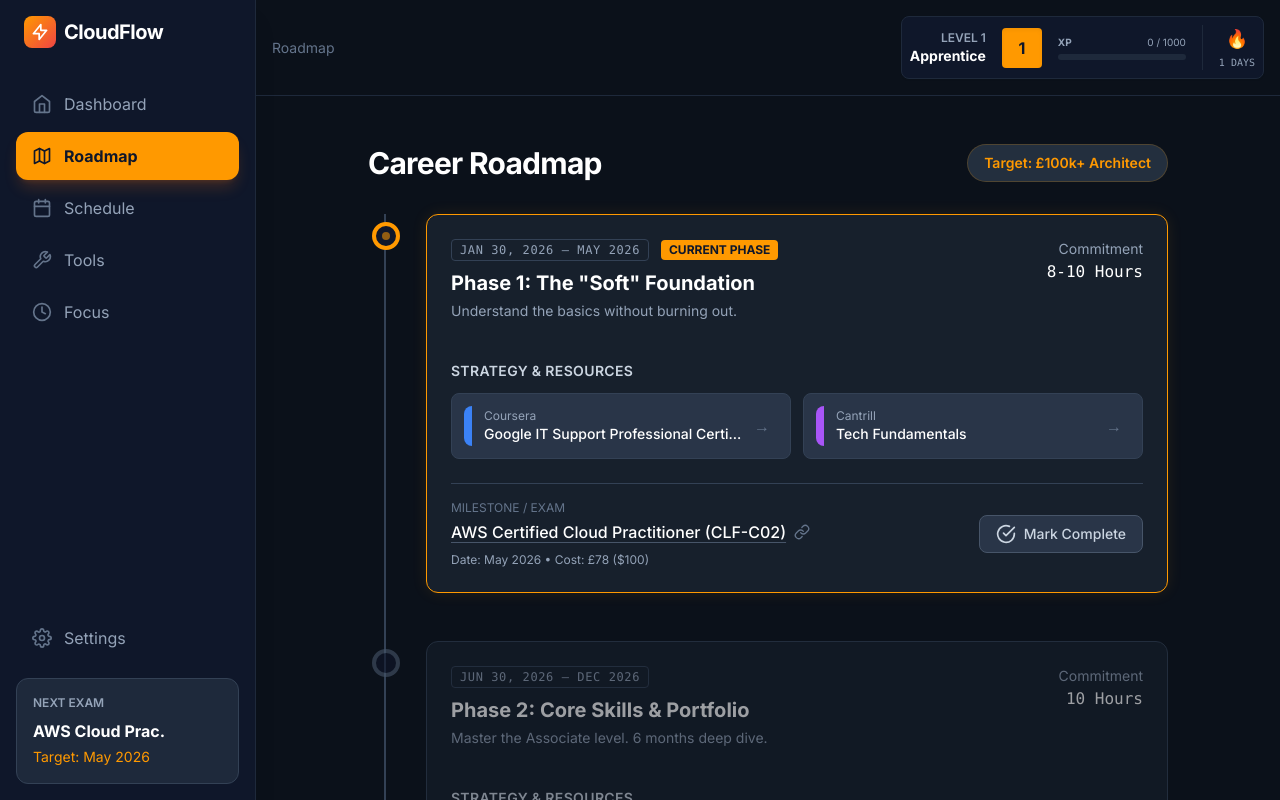
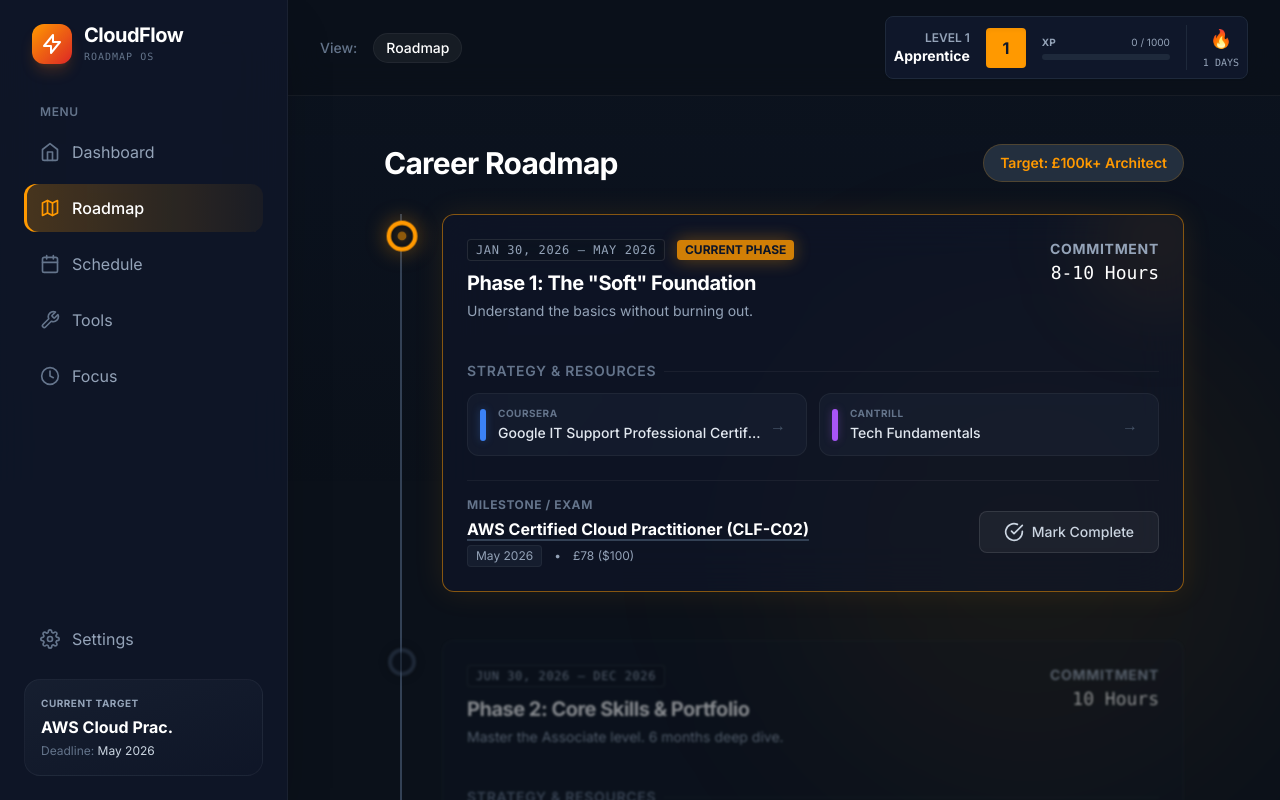
Before and after one commit to mizzymy/cloud-roadmap, a React (Vite) app: page / in a window 1280 px wide. Both pictures are taken after a click on the button "Roadmap". Built offline with nearby package versions, Linux system fonts and the light colour scheme.

Commit message:
UI Overhaul: Implemented glassmorphism, dynamic animations, and Rewards Dashboard

```diff
--- a/App.tsx
+++ b/App.tsx
@@ -264,53 +264,59 @@ const App: React.FC = () => {
   const NavItem = ({ view, icon: Icon, label }: { view: View, icon: any, label: string }) => (
     <button
       onClick={() => setCurrentView(view)}
-      className={`flex items-center gap-3 px-4 py-3 w-full rounded-xl transition-all duration-200 mb-1 group
+      className={`relative flex items-center gap-3 px-4 py-3 w-full rounded-xl transition-all duration-300 mb-1 group overflow-hidden
         ${currentView === view
-          ? 'bg-aws-orange text-slate-900 font-bold shadow-lg shadow-orange-500/20'
-          : 'text-slate-400 hover:bg-slate-800 hover:text-white'}`}
+          ? 'bg-gradient-to-r from-aws-orange/20 to-transparent text-white font-medium shadow-[inset_3px_0_0_0_#FF9900]'
+          : 'text-slate-400 hover:bg-white/5 hover:text-white hover:shadow-[inset_3px_0_0_0_rgba(255,255,255,0.2)]'}`}
     >
-      <Icon className={`w-5 h-5 ${currentView === view ? 'text-slate-900' : 'text-slate-500 group-hover:text-white'}`} />
-      <span>{label}</span>
+      <Icon className={`w-5 h-5 relative z-10 transition-transform duration-300 group-hover:scale-110 ${currentView === view ? 'text-aws-orange drop-shadow-sm' : 'text-slate-500 group-hover:text-white'}`} />
+      <span className="relative z-10">{label}</span>
+      {currentView === view && <div className="absolute inset-0 bg-aws-orange/5 animate-pulse"></div>}
     </button>
   );
 
   const MobileNav = ({ currentView, onChange }: { currentView: View, onChange: (v: View) => void }) => (
-    <div className="md:hidden fixed bottom-0 left-0 right-0 bg-slate-900 border-t border-slate-800 flex justify-around p-2 pb-safe z-50 shadow-2xl">
-      <button onClick={() => onChange('DASHBOARD')} className={`flex flex-col items-center p-2 rounded-lg transition-colors ${currentView === 'DASHBOARD' ? 'text-aws-orange bg-slate-800/50' : 'text-slate-400'}`}>
+    <div className="md:hidden fixed bottom-4 left-4 right-4 bg-slate-900/90 backdrop-blur-xl border border-white/10 rounded-2xl flex justify-around p-2 z-50 shadow-2xl safe-pb">
+      <button onClick={() => onChange('DASHBOARD')} className={`flex flex-col items-center p-2 rounded-xl transition-all ${currentView === 'DASHBOARD' ? 'text-aws-orange bg-white/5' : 'text-slate-400 hover:text-white'}`}>
         <HomeIcon className="w-5 h-5" />
-        <span className="text-[10px] mt-1 font-medium">Home</span>
       </button>
-      <button onClick={() => onChange('ROADMAP')} className={`flex flex-col items-center p-2 rounded-lg transition-colors ${currentView === 'ROADMAP' ? 'text-aws-orange bg-slate-800/50' : 'text-slate-400'}`}>
+      <button onClick={() => onChange('ROADMAP')} className={`flex flex-col items-center p-2 rounded-xl transition-all ${currentView === 'ROADMAP' ? 'text-aws-orange bg-white/5' : 'text-slate-400 hover:text-white'}`}>
         <MapIcon className="w-5 h-5" />
-        <span className="text-[10px] mt-1 font-medium">Roadmap</span>
       </button>
-      <button onClick={() => onChange('FOCUS')} className={`flex flex-col items-center p-2 rounded-lg transition-colors ${currentView === 'FOCUS' ? 'text-aws-orange bg-slate-800/50' : 'text-slate-400'}`}>
+      <button onClick={() => onChange('FOCUS')} className={`flex flex-col items-center p-2 rounded-xl transition-all ${currentView === 'FOCUS' ? 'text-aws-orange bg-white/5' : 'text-slate-400 hover:text-white'}`}>
         <ClockIcon className="w-5 h-5" />
-        <span className="text-[10px] mt-1 font-medium">Focus</span>
       </button>
-      <button onClick={() => onChange('TOOLS')} className={`flex flex-col items-center p-2 rounded-lg transition-colors ${currentView === 'TOOLS' ? 'text-aws-orange bg-slate-800/50' : 'text-slate-400'}`}>
+      <button onClick={() => onChange('TOOLS')} className={`flex flex-col items-center p-2 rounded-xl transition-all ${currentView === 'TOOLS' ? 'text-aws-orange bg-white/5' : 'text-slate-400 hover:text-white'}`}>
         <ToolIcon className="w-5 h-5" />
-        <span className="text-[10px] mt-1 font-medium">Tools</span>
       </button>
-      <button onClick={() => onChange('SETTINGS')} className={`flex flex-col items-center p-2 rounded-lg transition-colors ${currentView === 'SETTINGS' ? 'text-aws-orange bg-slate-800/50' : 'text-slate-400'}`}>
+      <button onClick={() => onChange('SETTINGS')} className={`flex flex-col items-center p-2 rounded-xl transition-all ${currentView === 'SETTINGS' ? 'text-aws-orange bg-white/5' : 'text-slate-400 hover:text-white'}`}>
         <SettingsIcon className="w-5 h-5" />
-        <span className="text-[10px] mt-1 font-medium">Settings</span>
       </button>
     </div>
   );
 
   return (
-    <div className="min-h-screen bg-slate-950 text-slate-200 flex overflow-hidden">
+    <div className="min-h-screen bg-slate-950 text-slate-200 flex overflow-hidden selection:bg-aws-orange/30">
+      {/* Background Ambience */}
+      <div className="fixed inset-0 pointer-events-none z-0">
+        <div className="absolute top-0 left-0 w-full h-[500px] bg-gradient-to-b from-blue-900/10 to-transparent opacity-50"></div>
+        <div className="absolute bottom-0 right-0 w-[500px] h-[500px] bg-aws-orange/5 rounded-full blur-[100px]"></div>
+      </div>
+
       {/* Sidebar (Desktop) */}
-      <aside className="w-64 bg-slate-900 border-r border-slate-800 p-4 flex flex-col hidden md:flex z-20 shadow-xl">
-        <div className="mb-8 px-2 flex items-center gap-2">
-          <div className="w-8 h-8 bg-gradient-to-br from-aws-orange to-red-500 rounded-lg flex items-center justify-center">
-            <svg className="w-5 h-5 text-white" fill="none" viewBox="0 0 24 24" stroke="currentColor"><path strokeLinecap="round" strokeLinejoin="round" strokeWidth={2} d="M13 10V3L4 14h7v7l9-11h-7z" /></svg>
+      <aside className="w-72 bg-slate-900/80 backdrop-blur-xl border-r border-white/5 p-6 flex flex-col hidden md:flex z-20 shadow-2xl relative">
+        <div className="mb-10 px-2 flex items-center gap-3 group cursor-default">
+          <div className="w-10 h-10 bg-gradient-to-br from-aws-orange to-red-600 rounded-xl shadow-lg shadow-orange-500/20 flex items-center justify-center transform group-hover:rotate-12 transition-transform duration-500">
+            <svg className="w-6 h-6 text-white" fill="none" viewBox="0 0 24 24" stroke="currentColor"><path strokeLinecap="round" strokeLinejoin="round" strokeWidth={2} d="M13 10V3L4 14h7v7l9-11h-7z" /></svg>
           </div>
-          <h1 className="text-xl font-bold text-white tracking-tight">CloudFlow</h1>
+          <div>
+            <h1 className="text-xl font-bold text-white tracking-tight leading-none">CloudFlow</h1>
+            <div className="text-[10px] text-slate-500 font-mono tracking-widest uppercase mt-1">Roadmap OS</div>
+          </div>
         </div>
 
-        <nav className="flex-1 space-y-1">
+        <nav className="flex-1 space-y-2">
+          <div className="text-xs font-semibold text-slate-500 uppercase tracking-wider px-4 mb-2">Menu</div>
           <NavItem view="DASHBOARD" icon={HomeIcon} label="Dashboard" />
           <NavItem view="ROADMAP" icon={MapIcon} label="Roadmap" />
           <NavItem view="SCHEDULE" icon={CalendarIcon} label="Schedule" />
@@ -318,36 +324,49 @@ const App: React.FC = () => {
           <NavItem view="FOCUS" icon={ClockIcon} label="Focus" />
         </nav>
 
-        <div className="mt-auto">
+        <div className="mt-auto space-y-4">
           <NavItem view="SETTINGS" icon={SettingsIcon} label="Settings" />
-          <div className="mt-4 p-4 bg-slate-800 rounded-xl border border-slate-700">
-            <div className="text-xs text-slate-400 uppercase font-semibold mb-2">Next Exam</div>
-            <div className="font-bold text-white mb-1">AWS Cloud Prac.</div>
-            <div className="text-sm text-aws-orange">Target: {phases[0].milestone.date}</div>
+
+          {/* Target Card */}
+          <div className="p-4 bg-gradient-to-br from-slate-800/50 to-slate-900/50 rounded-2xl border border-white/5 relative overflow-hidden group">
+            <div className="absolute inset-0 bg-aws-orange/5 opacity-0 group-hover:opacity-100 transition-opacity"></div>
+            <div className="relative z-10">
+              <div className="text-[10px] text-slate-400 uppercase font-bold tracking-wider mb-1">Current Target</div>
+              <div className="font-bold text-white mb-1 group-hover:text-aws-orange transition-colors">AWS Cloud Prac.</div>
+              <div className="text-xs text-slate-500">Deadline: <span className="text-slate-300">{phases[0].milestone.date}</span></div>
+            </div>
           </div>
         </div>
       </aside>
 
       {/* Main Content - min-w-0 so it can shrink to viewport on mobile (fixes overflow for long course titles) */}
-      <main className="flex-1 flex flex-col h-screen relative min-w-0">
+      <main className="flex-1 flex flex-col h-screen relative min-w-0 z-10">
         {/* Top Bar with User Stats */}
-        <div className="bg-slate-950 p-4 border-b border-slate-800 flex justify-between items-center z-10 sticky top-0 md:relative">
+        <div className="bg-slate-950/80 backdrop-blur-lg border-b border-white/5 p-4 md:px-8 flex justify-between items-center z-30 sticky top-0 transition-all">
           <div className="md:hidden flex items-center gap-2">
             <div className="w-8 h-8 bg-gradient-to-br from-aws-orange to-red-500 rounded-lg flex items-center justify-center">
               <svg className="w-4 h-4 text-white" fill="none" viewBox="0 0 24 24" stroke="currentColor"><path strokeLinecap="round" strokeLinejoin="round" strokeWidth={2} d="M13 10V3L4 14h7v7l9-11h-7z" /></svg>
             </div>
             <span className="font-bold text-lg text-white">CloudFlow</span>
           </div>
-          <div className="hidden md:block text-slate-500 text-sm">
-            {currentView === 'DASHBOARD' ? "Overview" :
-              currentView === 'COURSE_DETAIL' ? "Study Mode" :
-                currentView.charAt(0) + currentView.slice(1).toLowerCase()}
+
+          <div className="hidden md:flex items-center gap-4 text-sm font-medium">
+            <span className="text-slate-500">View:</span>
+            <span className="text-white bg-white/5 px-3 py-1 rounded-full border border-white/5">
+              {currentView === 'DASHBOARD' ? "Overview" :
+                currentView === 'COURSE_DETAIL' ? "Study Mode" :
+                  currentView.charAt(0) + currentView.slice(1).toLowerCase()}
+            </span>
           </div>
-          <div className="flex items-center gap-4">
+
+          <div className="flex items-center gap-6">
             {settings.notificationsEnabled && (
-              <div className="hidden md:flex items-center gap-2 text-xs text-slate-500 bg-slate-900 px-3 py-1.5 rounded-full border border-slate-800">
-                <span className="w-2 h-2 rounded-full bg-green-500 animate-pulse"></span>
-                Reminders On ({settings.reminderTime})
+              <div className="hidden md:flex items-center gap-2 text-xs text-slate-400 bg-slate-900/50 px-3 py-1.5 rounded-full border border-white/5">
+                <span className="relative flex h-2 w-2">
+                  <span className="animate-ping absolute inline-flex h-full w-full rounded-full bg-green-400 opacity-75"></span>
+                  <span className="relative inline-flex rounded-full h-2 w-2 bg-green-500"></span>
+                </span>
+                {settings.reminderTime}
               </div>
             )}
             <UserStats profile={userProfile} onClick={() => setCurrentView('REWARDS')} />
--- a/components/RoadmapView.tsx
+++ b/components/RoadmapView.tsx
@@ -34,53 +34,63 @@ const RoadmapView: React.FC<Props> = ({ phases, onPhaseUpdate, onSelectCourse })
           const isCompleted = phase.status === PhaseStatus.COMPLETED;
 
           return (
-              <div key={phase.id} className={`mb-10 ml-6 md:ml-10 relative group ${phase.status === PhaseStatus.LOCKED ? 'opacity-60' : ''}`}>
+            <div key={phase.id} className={`mb-10 ml-6 md:ml-10 relative group ${phase.status === PhaseStatus.LOCKED ? 'opacity-50 blur-[1px] hover:blur-0 transition-all duration-500' : ''}`}>
               {/* Timeline Dot */}
-                <div className={`absolute -left-[38px] md:-left-[54px] top-2 w-5 h-5 md:w-7 md:h-7 rounded-full border-4 flex items-center justify-center bg-slate-900 transition-colors z-10
-                  ${isCompleted ? 'border-green-500' : isActive ? 'border-aws-orange' : 'border-slate-600'}`}>
-                  {isCompleted && <div className="w-1.5 h-1.5 md:w-2 md:h-2 bg-green-500 rounded-full" />}
-                  {isActive && <div className="w-1.5 h-1.5 md:w-2 md:h-2 bg-aws-orange rounded-full animate-pulse" />}
+              <div className={`absolute -left-[38px] md:-left-[54px] top-2 w-5 h-5 md:w-7 md:h-7 rounded-full border-4 flex items-center justify-center bg-slate-950 transition-all duration-500 z-10 shadow-[0_0_10px_rgba(0,0,0,0.5)]
+                  ${isCompleted ? 'border-green-500 shadow-[0_0_15px_rgba(34,197,94,0.4)]' : isActive ? 'border-aws-orange shadow-[0_0_20px_rgba(255,153,0,0.4)] scale-110' : 'border-slate-700'}`}>
+                {isCompleted && <div className="w-1.5 h-1.5 md:w-2 md:h-2 bg-green-500 rounded-full shadow-[0_0_10px_rgba(34,197,94,0.8)]" />}
+                {isActive && <div className="w-1.5 h-1.5 md:w-2 md:h-2 bg-aws-orange rounded-full animate-pulse shadow-[0_0_10px_rgba(255,153,0,0.8)]" />}
               </div>
 
+              {/* Connecting Line Glow for Active Phase */}
+              {isActive && <div className="absolute -left-[29px] md:-left-[45px] top-9 bottom-[-40px] w-0.5 bg-gradient-to-b from-aws-orange to-transparent opacity-50 block md:hidden"></div>}
+
               {/* Content Card */}
-                <div className={`bg-slate-850 rounded-xl p-4 md:p-6 border transition-all duration-300
-                    ${isActive ? 'border-aws-orange shadow-[0_0_15px_rgba(255,153,0,0.1)]' : 'border-slate-700 hover:border-slate-600'}
+              <div className={`rounded-xl p-4 md:p-6 border transition-all duration-500 relative overflow-hidden
+                    ${isActive
+                  ? 'bg-slate-900/60 backdrop-blur-xl border-aws-orange/50 shadow-[0_0_30px_rgba(255,153,0,0.1)]'
+                  : 'bg-slate-900/30 backdrop-blur-md border-white/5 hover:border-white/10 hover:bg-slate-900/50'}
                 `}>
-                  <div className="flex flex-col md:flex-row justify-between md:items-start gap-4">
+                {isActive && <div className="absolute top-0 right-0 w-32 h-32 bg-aws-orange/10 blur-[50px] rounded-full pointer-events-none -mr-10 -mt-10"></div>}
+
+                <div className="flex flex-col md:flex-row justify-between md:items-start gap-4 relative z-10">
                   <div>
                     <div className="flex items-center gap-3 mb-2">
-                        <span className="text-[10px] md:text-xs font-mono text-slate-400 uppercase tracking-wider border border-slate-700 px-2 py-0.5 rounded">
+                      <span className="text-[10px] md:text-xs font-mono text-slate-400 uppercase tracking-wider border border-white/10 px-2 py-0.5 rounded bg-slate-950/30">
                         {phase.timeframe}
                       </span>
-                        {isActive && <span className="bg-aws-orange text-slate-900 text-[10px] md:text-xs font-bold px-2 py-0.5 rounded">CURRENT PHASE</span>}
+                      {isActive && <span className="bg-aws-orange text-slate-900 text-[10px] md:text-xs font-bold px-2 py-0.5 rounded shadow-[0_0_10px_rgba(255,153,0,0.4)] animate-pulse-glow">CURRENT PHASE</span>}
                     </div>
-                      <h3 className="text-lg md:text-xl font-bold text-white mb-1">{phase.title}</h3>
-                      <p className="text-slate-400 text-xs md:text-sm mb-4">{phase.goal}</p>
+                    <h3 className="text-lg md:text-xl font-bold text-white mb-1 tracking-tight">{phase.title}</h3>
+                    <p className="text-slate-400 text-xs md:text-sm mb-4 leading-relaxed">{phase.goal}</p>
                   </div>
                   <div className="text-right hidden md:block">
-                       <span className="text-sm text-slate-400 block">Commitment</span>
-                       <span className="text-white font-mono">{phase.weeklyCommitment}</span>
+                    <span className="text-sm text-slate-400 block uppercase tracking-wider text-[10px] font-bold">Commitment</span>
+                    <span className="text-white font-mono text-lg">{phase.weeklyCommitment}</span>
                   </div>
                 </div>
 
                 {/* Courses */}
-                  <div className="mt-6 space-y-3">
-                    <h4 className="text-xs md:text-sm font-semibold text-slate-300 uppercase tracking-wide">Strategy & Resources</h4>
+                <div className="mt-6 space-y-3 relative z-10">
+                  <h4 className="text-xs md:text-sm font-semibold text-slate-500 uppercase tracking-wider flex items-center gap-2">
+                    <span>Strategy & Resources</span>
+                    <div className="h-px flex-1 bg-white/5"></div>
+                  </h4>
                   <div className="grid grid-cols-1 md:grid-cols-2 gap-3">
                     {phase.courses.map(course => (
                       <button
                         key={course.id}
                         onClick={() => onSelectCourse(course)}
-                          className="flex items-center p-3 rounded-lg bg-slate-750 hover:bg-slate-700 transition border border-slate-700 hover:border-aws-orange/50 group text-left w-full"
+                        className="flex items-center p-3 rounded-xl bg-slate-800/40 hover:bg-white/5 transition-all duration-300 border border-white/5 hover:border-aws-orange/30 group text-left w-full hover:shadow-lg hover:-translate-y-0.5"
                       >
-                          <div className={`w-2 h-10 rounded-l-lg mr-3
-                            ${course.provider === 'Coursera' ? 'bg-blue-500' : course.provider === 'Cantrill' ? 'bg-purple-500' : 'bg-green-500'}
+                        <div className={`w-1.5 h-8 rounded-full mr-3 shadow-[0_0_8px_rgba(0,0,0,0.5)]
+                            ${course.provider === 'Coursera' ? 'bg-blue-500 shadow-blue-500/30' : course.provider === 'Cantrill' ? 'bg-purple-500 shadow-purple-500/30' : 'bg-green-500 shadow-green-500/30'}
                           `}></div>
                         <div className="flex-1 overflow-hidden min-w-0">
-                            <div className="text-xs text-slate-400">{course.provider}</div>
-                            <div className="text-sm font-medium text-white group-hover:text-aws-light truncate">{course.title}</div>
+                          <div className="text-[10px] text-slate-500 font-bold uppercase tracking-wider mb-0.5">{course.provider}</div>
+                          <div className="text-sm font-medium text-slate-200 group-hover:text-white truncate transition-colors">{course.title}</div>
                         </div>
-                          <div className="text-slate-500 group-hover:text-white px-2">
+                        <div className="text-slate-600 group-hover:text-aws-orange px-2 transition-transform duration-300 group-hover:translate-x-1">
                           →
                         </div>
                       </button>
@@ -89,37 +99,39 @@ const RoadmapView: React.FC<Props> = ({ phases, onPhaseUpdate, onSelectCourse })
                 </div>
 
                 {/* Milestone */}
-                  <div className="mt-6 pt-4 border-t border-slate-700 flex flex-col md:flex-row items-start md:items-center justify-between gap-4">
+                <div className="mt-6 pt-4 border-t border-white/5 flex flex-col md:flex-row items-start md:items-center justify-between gap-4 relative z-10">
                   <div>
-                      <div className="text-[10px] md:text-xs text-slate-500 uppercase mb-1">Milestone / Exam</div>
+                    <div className="text-[10px] md:text-xs text-slate-500 uppercase mb-1 font-bold tracking-wider">Milestone / Exam</div>
                     {phase.milestone.url ? (
                       <a
                         href={phase.milestone.url}
                         target="_blank"
                         rel="noopener noreferrer"
-                            className="text-white font-medium hover:text-aws-orange transition-colors flex items-center gap-2 group/link underline decoration-slate-600 hover:decoration-aws-orange underline-offset-4 text-sm md:text-base"
+                        className="text-white font-bold hover:text-aws-orange transition-colors flex items-center gap-2 group/link underline decoration-slate-700 hover:decoration-aws-orange underline-offset-4 text-sm md:text-base decoration-2"
                       >
                         {phase.milestone.name}
-                            <span className="text-slate-500 group-hover/link:text-aws-orange transition-colors">
+                        <span className="text-slate-500 group-hover/link:text-aws-orange transition-colors md:opacity-0 md:group-hover/link:opacity-100 md:-translate-x-2 md:group-hover/link:translate-x-0 duration-300">
                           <LinkIcon className="w-4 h-4" />
                         </span>
                       </a>
                     ) : (
-                        <div className="text-white font-medium text-sm md:text-base">{phase.milestone.name}</div>
+                      <div className="text-white font-bold text-sm md:text-base">{phase.milestone.name}</div>
                     )}
 
-                      <div className="text-xs text-slate-400 mt-2">
-                        Date: {phase.milestone.date} • Cost: {phase.milestone.cost}
+                    <div className="text-xs text-slate-400 mt-1 flex items-center gap-3">
+                      <span className="bg-slate-800/50 px-2 py-0.5 rounded border border-white/5">{phase.milestone.date}</span>
+                      <span>•</span>
+                      <span>{phase.milestone.cost}</span>
                     </div>
                   </div>
 
                   {/* Toggle Button with Clear Reset State */}
                   <button
                     onClick={() => toggleMilestone(phase.id, phase.milestone.completed)}
-                      className={`w-full md:w-auto flex items-center justify-center gap-2 px-4 py-2 rounded-lg transition-all font-medium text-sm group
+                    className={`w-full md:w-auto flex items-center justify-center gap-2 px-6 py-2.5 rounded-lg transition-all font-medium text-sm group relative overflow-hidden
                         ${phase.milestone.completed
-                          ? 'bg-green-500/20 text-green-400 border border-green-500/50 hover:bg-red-500/20 hover:text-red-400 hover:border-red-500/50'
-                          : 'bg-slate-750 text-slate-300 border border-slate-600 hover:border-white hover:bg-slate-700'}`}
+                        ? 'bg-green-500/10 text-green-400 border border-green-500/20 hover:bg-red-500/10 hover:text-red-400 hover:border-red-500/30'
+                        : 'bg-white/5 text-slate-300 border border-white/10 hover:border-aws-orange/50 hover:bg-aws-orange/10 hover:text-white'}`}
                   >
                     {phase.milestone.completed ? (
                       <>
@@ -132,6 +144,7 @@ const RoadmapView: React.FC<Props> = ({ phases, onPhaseUpdate, onSelectCourse })
                       </>
                     ) : (
                       <>
+                        <div className="absolute inset-0 bg-gradient-to-r from-transparent via-white/10 to-transparent -translate-x-full group-hover:animate-shimmer"></div>
                         <CheckCircleIcon className="w-5 h-5" />
                         Mark Complete
                       </>
--- a/index.html
+++ b/index.html
@@ -31,6 +31,26 @@
             },
             fontFamily: {
               sans: ['Inter', 'system-ui', 'sans-serif'],
+            },
+            animation: {
+              shimmer: 'shimmer 2.5s linear infinite',
+              float: 'float 6s ease-in-out infinite',
+              'pulse-glow': 'pulse-glow 2s cubic-bezier(0.4, 0, 0.6, 1) infinite',
+              'spin-slow': 'spin 8s linear infinite',
+            },
+            keyframes: {
+              shimmer: {
+                '0%': { transform: 'translateX(-100%)' },
+                '100%': { transform: 'translateX(100%)' }
+              },
+              float: {
+                '0%, 100%': { transform: 'translateY(0)' },
+                '50%': { transform: 'translateY(-10px)' }
+              },
+              'pulse-glow': {
+                '0%, 100%': { opacity: '1', boxShadow: '0 0 0px rgba(255, 153, 0, 0)' },
+                '50%': { opacity: '.8', boxShadow: '0 0 20px rgba(255, 153, 0, 0.5)' }
+              }
             }
           }
         }
```
Also changed, not shown: components/AccountabilityTracker.tsx (+25 -22 lines), components/ToolsView.tsx (+5 -4 lines). Lines whose indentation alone changed are shown as unchanged.
